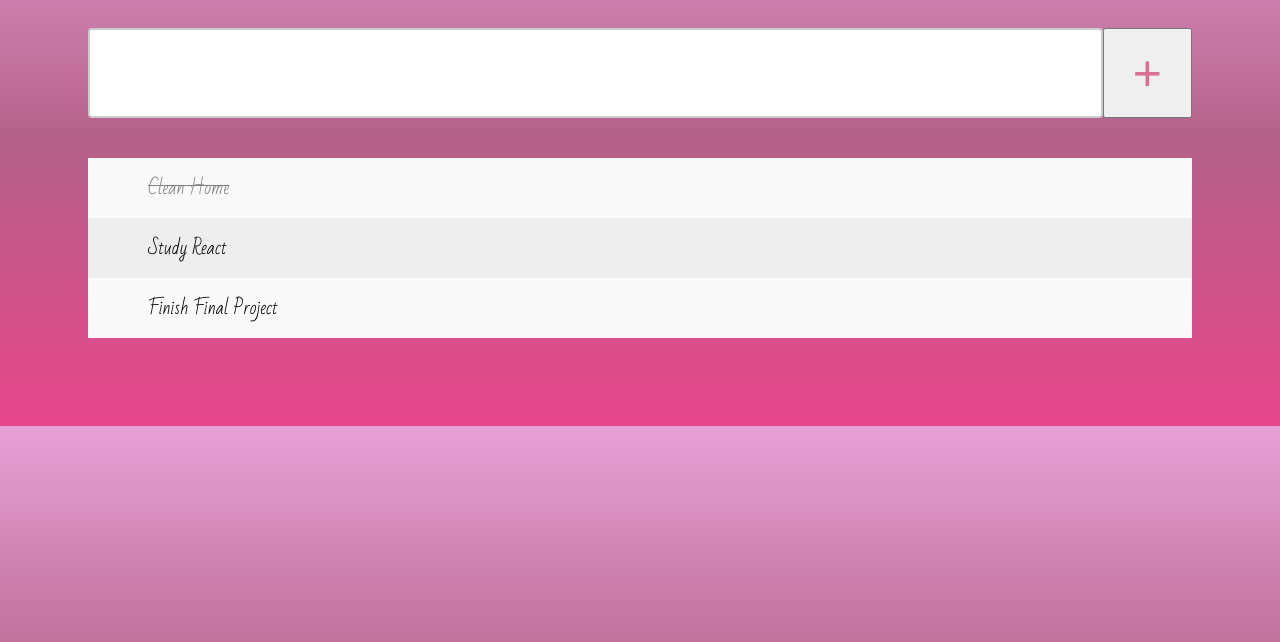
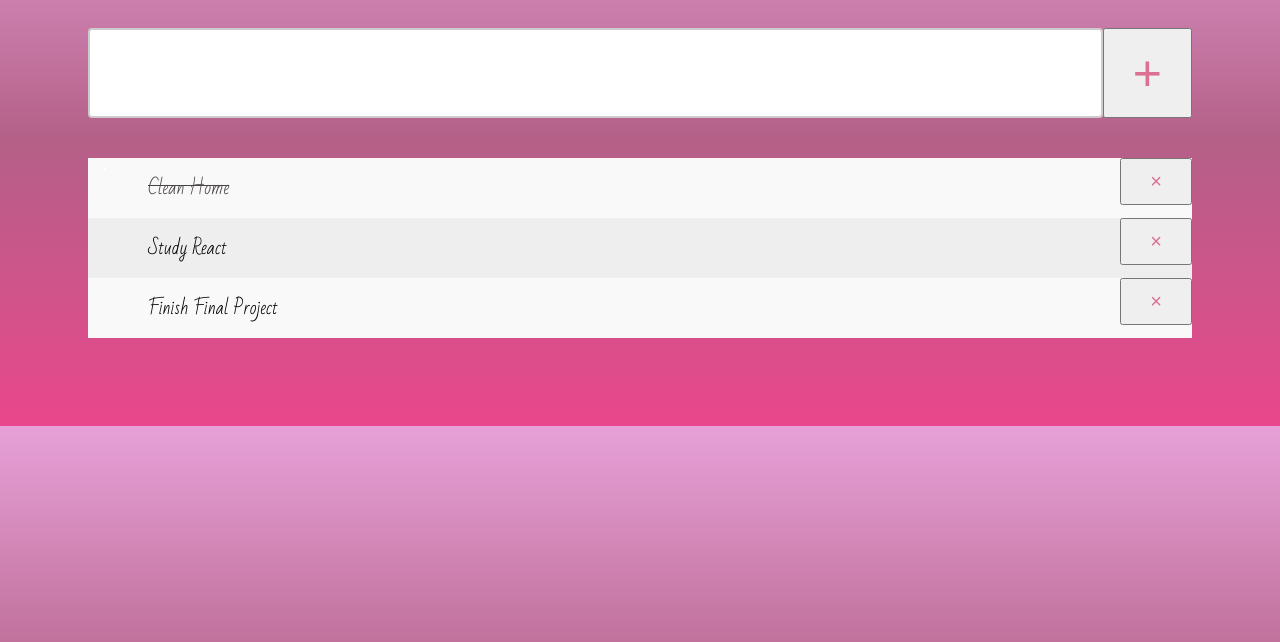
Before and after one commit to facn6/todo-GAS, a website: page index.html in a window 1280 px wide. Shown: the part 152-794 px from the top of the page. Drawn offline with Linux system fonts and the light colour scheme.

Commit message:
changed the css file, the close button poisition to absolute and the color of the checked ul would be grey

```diff
--- a/style.css
+++ b/style.css
@@ -3,8 +3,11 @@
     min-height:100%;
     font-family: Bad Script;
     background: #eba6df;  /* fallback for old browsers */
+
     background: -webkit-linear-gradient(to bottom, rgb(223, 140, 216), rgb(224, 62, 162), rgb(233, 66, 158));  /* Chrome 10-25, Safari 5.1-6 */
     background: linear-gradient(to bottom, rgb(231, 161, 216), rgb(180, 97, 136), rgb(233, 71, 139)); /* W3C, IE 10+/ Edge, Firefox 16+, Chrome 26+, Opera 12+, Safari 7+ */
+
+
 }
 h1{
     text-transform: uppercase;
@@ -19,7 +22,6 @@ h1{
     box-sizing: border-box;
     padding: 20px;
   }
-
    .formAddToDo{
       display:flex;
       flex-direction: row;
@@ -33,18 +35,24 @@ h1{
 
   /* Style the list items */
   ul li {
+    cursor: pointer;
+    position: relative;
     padding: 12px 8px 12px 40px;
     list-style-type: none;
     background: #eee;
     font-size: 18px;
     transition: 0.2s;
-    text-size-adjust: 100%;
+
+    /* make the list items unselectable */
+    -webkit-user-select: none;
+    -moz-user-select: none;
+    -ms-user-select: none;
+    user-select: none;
   }
 
   /* Set all odd list items to a different color (zebra-stripes) */
   ul li:nth-child(odd) {
     background: #f9f9f9;
-    text-align: start;
   }
 
   /* Darker background-color on hover */
@@ -55,7 +63,7 @@ h1{
   /* When clicked on, add a background color and strike out text */
 
    span.checked {
-    color: gray;
+    color: rgb(73, 69, 69);
     text-decoration: line-through;
   }
 
@@ -75,7 +83,6 @@ h1{
     background-color: #800c4f;
     color: white;
   }
-
   .close {
     position: absolute;
     right: 0;
@@ -92,7 +99,6 @@ h1{
     background-color: #971f16;
     color: white;
   }
-
   input[type="text"] {
     width: 100%;
     box-sizing: border-box;
@@ -104,12 +110,13 @@ h1{
     background-repeat: no-repeat;
     padding: 15px 50px 12px 40px;
     -webkit-transition: width 0.4s ease-in-out;
+
     transition: width 0.4s ease-in-out;
+
     font-family: Bad Script;
     font-size: 30px;
   }
-
-  input[type="submit"]{
+      input[type="submit"]{
       position: relative;
       font-size: 50px;
       color:palevioletred;
```
